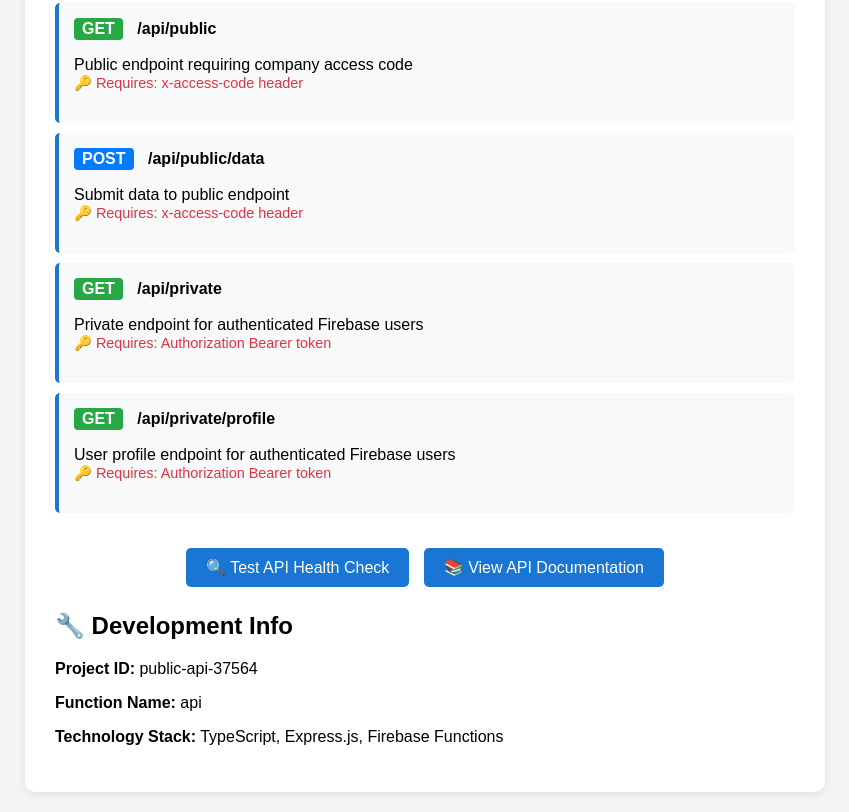
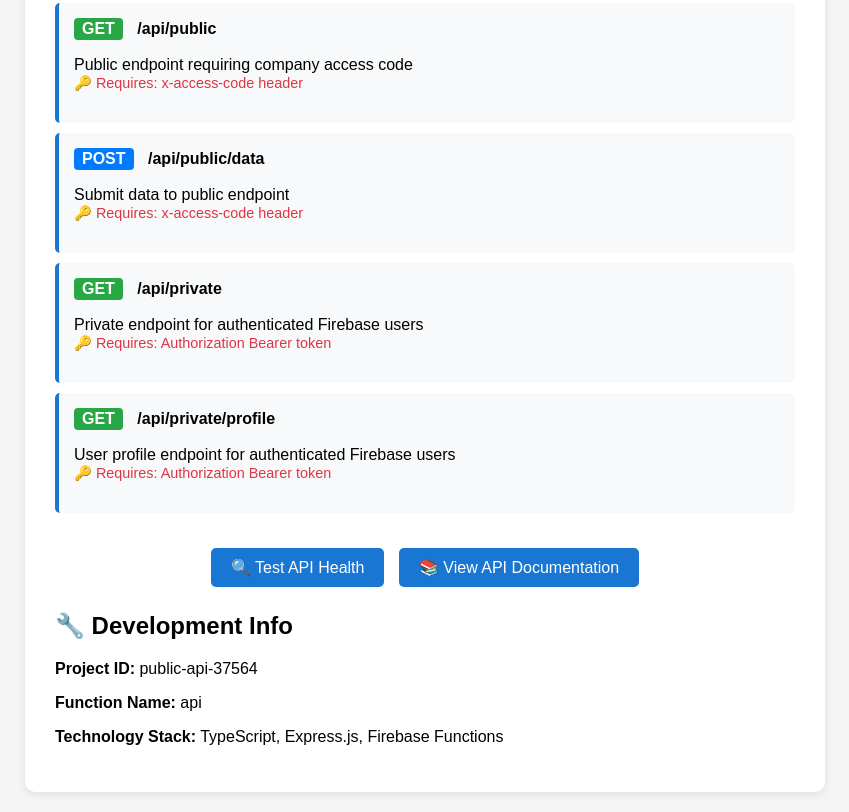
Before and after one commit to muzammiltokhir/claude-project, a website: page public/index.html in a window 1280 px wide. Shown: the part 456-1268 px from the top of the page, without its empty margins (215-1064 px from the left). Drawn offline with Linux system fonts and the light colour scheme.

Commit message:
style: shorten API health check button text for better UI

```diff
--- a/public/index.html
+++ b/public/index.html
@@ -110,7 +110,7 @@
         </div>
 
         <div class="links">
-            <a href="/api" class="btn">🔍 Test API Health Check</a>
+            <a href="/api" class="btn">🔍 Test API Health</a>
             <a href="/api/docs" class="btn">📚 View API Documentation</a>
         </div>
 
```
